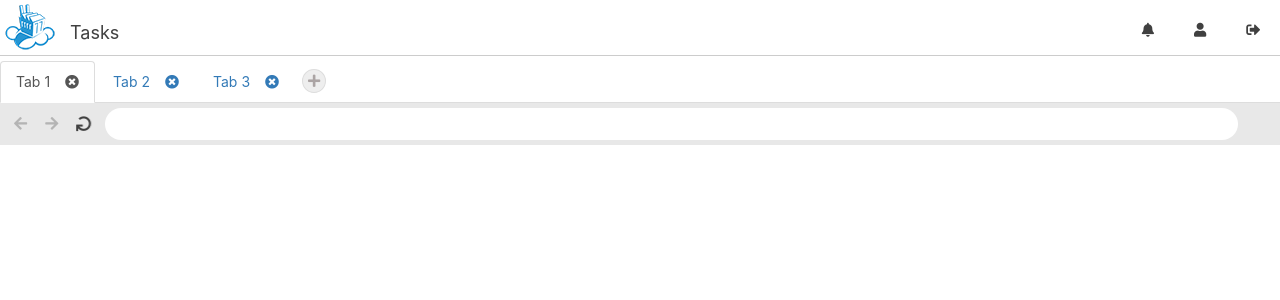
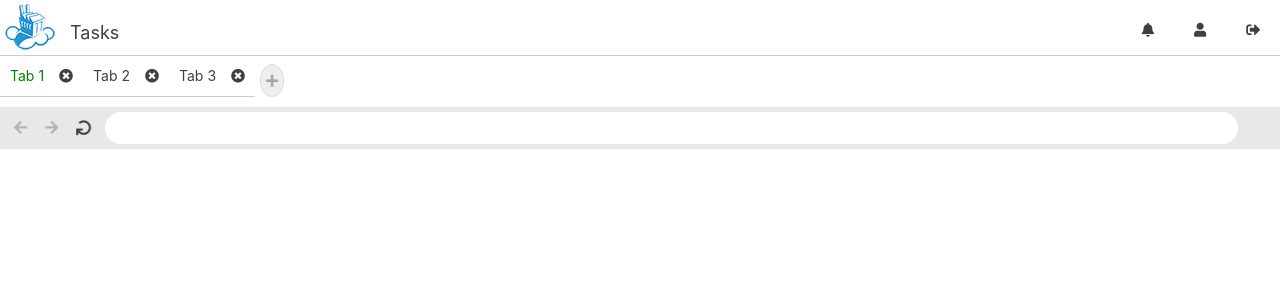
Before and after one commit to sameergautam/juno, a React (Create React App) app: page /#/tasks in a window 1280 px wide. Shown: the top 300 px of the page. Built offline with nearby package versions, Linux system fonts and the light colour scheme.

Commit message:
Add tads and fix delete feature

```diff
--- a/src/screens/Tasks.tsx
+++ b/src/screens/Tasks.tsx
@@ -1,5 +1,5 @@
 import * as React from 'react';
-import { Tab, Row, Col, Nav, NavItem } from 'react-bootstrap';
+// import { Tab, Row, Col, Nav, NavItem } from 'react-bootstrap';
 import './../style/Tasks.scss';
 import Topbar from './Topbar';
 import TabContent from '../components/TabContent';
@@ -8,64 +8,71 @@ class Tasks extends React.Component<any, any> {
     super(props);
     this.state = {
       workUrls: ['https://ibotta.com', 'https://expensify.com', 'https://youtube.com'],
-      activeKey: 1,
+      activeTab: 'tab1'
     };
     this.handleSelect = this.handleSelect.bind(this);
   }
 
   public handleSelect(evt: any) {
-    this.setState({ activeKey: evt });
+    this.setState({
+      activeTab: evt.currentTarget.id
+    })
   }
 
   public addTabs() {
     const workUrls = this.state.workUrls.concat('https://google.com');
     this.setState({
       workUrls: workUrls,
-      activeKey: workUrls.length,
+      activeTab: `tab${workUrls.length}`,
     });
   }
+
+  public getActiveIndex(workUrls: Array<string>, index: number): any {
+    return workUrls[index].length ? index : this.getActiveIndex(workUrls, index - 1);
+  }
+
   public removeTab(index: number) {
-    this.state.workUrls.splice(index, 1);
+    this.state.workUrls.splice(index, 1, '');
     const workUrls = this.state.workUrls;
+    const currentIndex = this.state.activeTab.slice(-1) - 1;
+    const activeIndex = this.getActiveIndex(workUrls, currentIndex);
     this.setState({
       workUrls: workUrls,
-      activeKey: workUrls.length,
+      activeTab: `tab${activeIndex + 1}`
     });
   }
+
   public render() {
-    const { workUrls, activeKey } = this.state;
+    const { workUrls } = this.state;
     console.log(workUrls);
     return (
       <div>
         <Topbar title="Tasks" />
         <div className="browser-window">
-          <Tab.Container id="tabs-with-dropdown" onSelect={this.handleSelect} activeKey={activeKey}>
-            <Row className="clearfix">
-              <Col sm={12}>
-                <Nav bsStyle="tabs">
-                { workUrls.map( (url: string, index: number) =>
-                    <NavItem eventKey={index + 1}>
-                      {`Tab ${index + 1}`}
+          <ul className="tab-navs">
+            {
+              workUrls.map( (url: string, index: number) => {
+                return url.length ? (
+                <div className="tab-nav-wrapper">
+                <li className={this.state.activeTab === `tab${index + 1}` ? 'active' : ''} id={`tab${index + 1}`} onClick={this.handleSelect}>{`Tab ${index + 1}`}</li>
                 <i className="fas fa-times-circle cross-tab" onClick={() => this.removeTab(index)}></i>
-                    </NavItem>
-                )}
+                </div> ) : null
+              })
+            }
             <button className="add-tab" onClick={() => this.addTabs()}><i className="fas fa-plus"></i></button>
-                </Nav>
-              </Col>
-              <Col sm={12}>
-                <Tab.Content animation>
-                  { workUrls.map( (url: string, index: number) =>
-                    <Tab.Pane eventKey={index + 1}>
+          </ul>
+          <div className="tab-body">
+            { workUrls.map( (url: string, index: number) => {
+              return url.length ? (
+                <div className={this.state.activeTab === `tab${index + 1}` ? 'active' : ''}>
                 <TabContent
                   defaultUrl={url}
                   tabId={`webview${index + 1}`}
                 />
-                    </Tab.Pane>
-                  )}
-                </Tab.Content>
-              </Col>
-            </Row>
-          </Tab.Container>
+              </div>) : null
+            })
+            }
+          </div>
         </div>
       </div>
     );
--- a/src/style/Tasks.scss
+++ b/src/style/Tasks.scss
@@ -266,4 +266,29 @@ webview {
     margin: 8px 0 0 5px;
     color: #aba4a4;
   }
+  .tab-navs {
+    display: flex;
+    padding: 0;
+    .tab-nav-wrapper {
+      cursor: pointer;
+      float: left;
+      list-style: none;
+      padding: 10px;
+      border-bottom: 1px solid #ccc;
+      li {
+        float: left;
+      }
+    }
+    .tab-nav-wrapper .active {
+      color: green;
+    }
+  }
+  .tab-body {
+    >div {
+      display: none;
+    }
+    >div.active {
+      display: block;
+    }
+  }
 }
```
Lines whose indentation alone changed are shown as unchanged.
